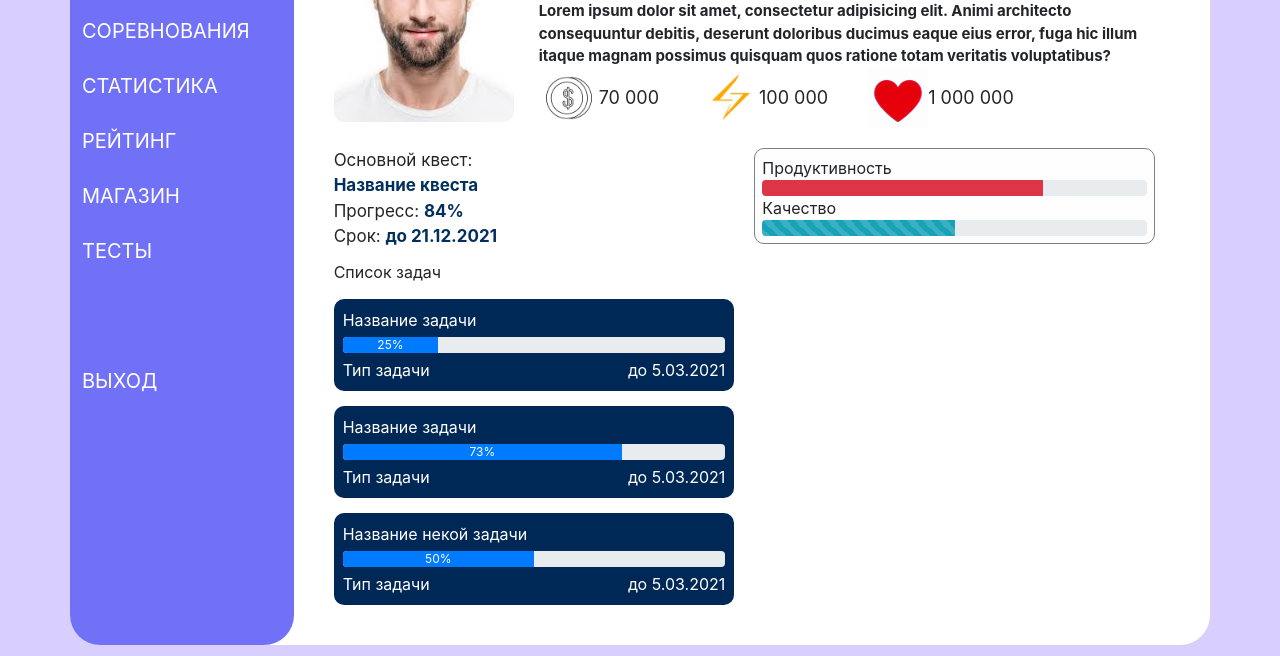
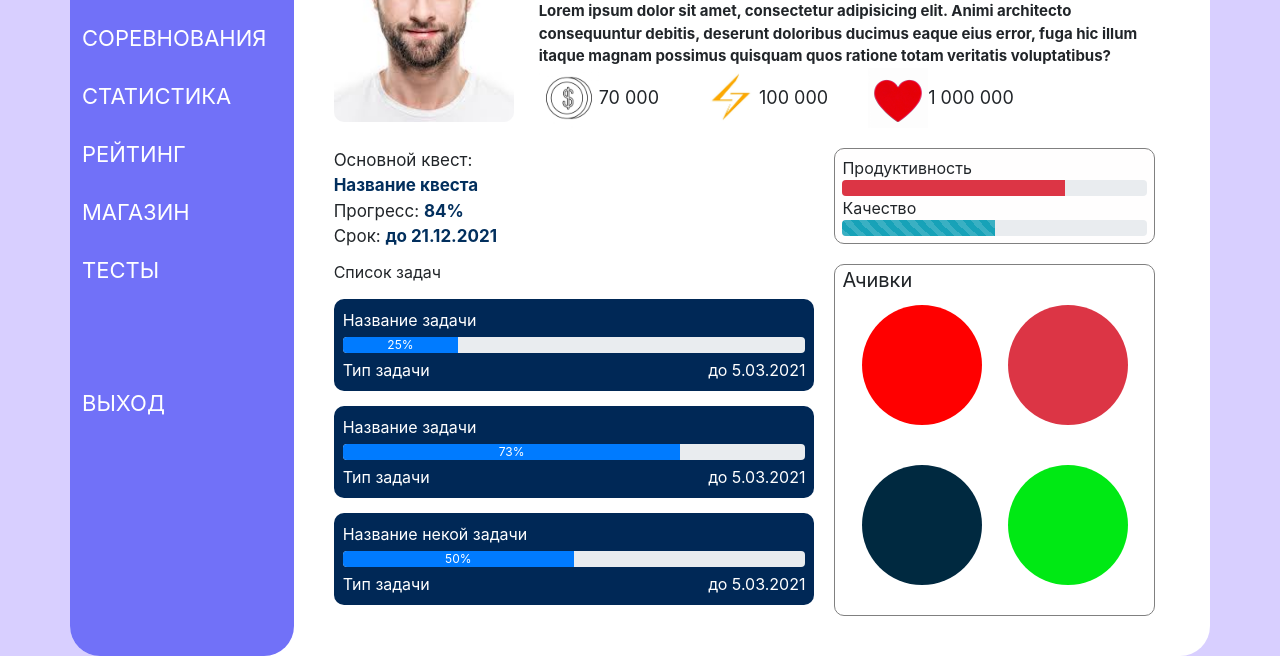
Before and after one commit to 113375/layout, a plain HTML site: page index.html in a window 1280 px wide. Shown: the part 169-825 px from the top of the page. Drawn offline with Linux system fonts and the light colour scheme.

Commit message:
Конец макета

```diff
--- a/css/style.css
+++ b/css/style.css
@@ -25,7 +25,7 @@ body {
     background-color: #7171f8;
     width: 25%;
     border-radius: 30px;
-    font-size: 20px;
+    font-size: 22px;
     padding-bottom: 30px;
     text-align: left;
     padding-top: 30px;
@@ -162,12 +162,12 @@ body {
 }
 
 .left-block {
-    width: 50%;
+    width: 60%;
     margin-right: 10px;
 }
 
 .right-block {
-    width: 50%;
+    width: 40%;
     margin-left: 10px;
     margin-top: 20px;
 }
@@ -177,6 +177,31 @@ body {
     border: 1px solid grey;
     padding: 7px;
     background-color: #fffefe;
+}
+
+.container_for_balls {
+    display: flex;
+    justify-content: space-evenly;
+}
+
+.container_for_achieve {
+    font-size: 20px;
+    border: 1px solid grey;
+    border-radius: 10px;
+    margin-top: 20px;
+}
+
+.achieve_text {
+    padding-left: 7px;
+}
+
+.block {
+    width: 120px;
+    height: 120px;
+    margin-bottom: 30px;
+    margin-top: 10px;
+    background-color: #1c7430;
+    border-radius: 100px;
 }
 
 @media (max-width: 991px) {
@@ -207,4 +232,9 @@ body {
         max-width: 30px;
     }
 
+    .block {
+        width: 60px;
+        height: 60px;
+
+    }
 }
--- a/index.html
+++ b/index.html
@@ -132,6 +132,21 @@
                     </div>
                 </div>
 
+                <div class="container_for_achieve">
+                    <div class="achieve_text">Ачивки</div>
+                    <div>
+                        <div class="container_for_balls">
+                            <div class="block" style="background-color: #ff0000"></div>
+                            <div class="block" style="background-color: #dc3545"></div>
+                        </div>
+                        <div class="container_for_balls">
+                            <div class="block" style="background-color: #002940"></div>
+                            <div class="block" style="background-color: #00e914"></div>
+                        </div>
+
+                    </div>
+                </div>
+
             </div>
 
         </div>
```
